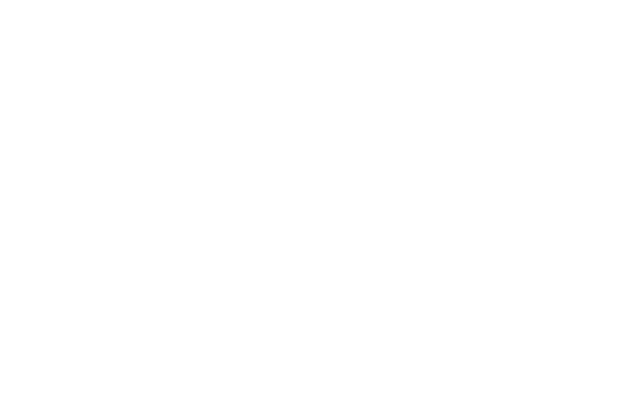
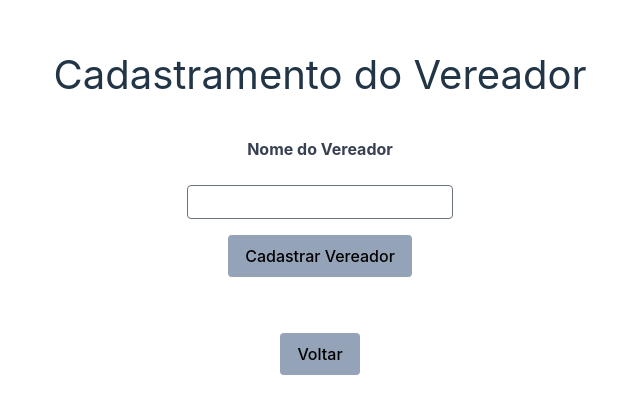
Before and after one commit to jonas-nb/pesquisa, a React (Vite) app: page /cadastro-vereador in a window 1280 px wide. Before the commit this address had no page. Shown: the part 186-600 px from the top of the page, without its empty margins (320-960 px from the left). Built offline with nearby package versions, Linux system fonts and the light colour scheme; what @radix-ui/themes would draw is missing.

Commit message:
Teste de cadastro no cache

```diff
--- a/src/App.jsx
+++ b/src/App.jsx
@@ -7,6 +7,9 @@ import SetorialQuest from "./Components/Questionário/SetorialQuest";
 import VereadorQuest from "./Components/Questionário/VereadorQuest";
 import PrefeitoQuest from "./Components/Questionário/PrefeitoQuest";
 import EndQuest from "./Components/Questionário/EndQuest";
+import CadastroLogradouro from "./Components/Cadastro/CadastroLogradouro";
+import CadastroVereador from "./Components/Cadastro/CadastroVereador";
+import CadastroPrefeito from "./Components/Cadastro/CadastroPrefeito";
 
 const App = () => {
   return (
@@ -17,6 +20,9 @@ const App = () => {
         <Route path="/vereador-quest" element={<VereadorQuest />} />
         <Route path="/prefeito-quest" element={<PrefeitoQuest />} />
         <Route path="/end-quest" element={<EndQuest />} />
+        <Route path="/cadastro-logradouro" element={<CadastroLogradouro />} />
+        <Route path="/cadastro-vereador" element={<CadastroVereador />} />
+        <Route path="/cadastro-prefeito" element={<CadastroPrefeito />} />
       </Routes>
     </div>
   );
--- /dev/null
+++ b/src/Components/Cadastro/CadastroLogradouro.jsx
@@ -0,0 +1,99 @@
+import React, { useState } from "react";
+import { Link, useNavigate } from "react-router-dom";
+import { initializeApp } from "firebase/app";
+import { addDoc, collection, getFirestore } from "firebase/firestore";
+
+// Iniciando Firebase
+const firebaseApp = initializeApp({
+  apiKey: "AIzaSyDlVCzk3svmRDS0MrKnsrvvPcYn4jQ_tjk",
+  authDomain: "pesquisa-f6306.firebaseapp.com",
+  projectId: "pesquisa-f6306",
+});
+
+// Instanciando o Firebase
+const db = getFirestore(firebaseApp);
+
+const CadastroLogradouro = () => {
+  const [endLogradouro, setEndLogradouro] = useState("");
+  const navigate = useNavigate();
+
+  const postLogradouro = async (e) => {
+    e.preventDefault();
+
+    try {
+      // Verifica o valor do campo antes de continuar
+      let respostaSistema = confirm(`Confirmar logradouro: ${endLogradouro}`);
+
+      if (respostaSistema) {
+        // Salvar no cache do dispositivo
+        if ("caches" in window) {
+          const dataToSave = { endereco: endLogradouro };
+          caches.open("pesquisaCache").then((cache) => {
+            cache.put(
+              "/pesquisaData",
+              new Response(JSON.stringify(dataToSave))
+            );
+          });
+        }
+
+        // Adicionar um documento à coleção 'Logradouro' no Firestore
+        await addDoc(collection(db, "Logradouro"), {
+          endereco: endLogradouro,
+        });
+
+        // Limpar o campo depois de enviar
+        setEndLogradouro("");
+        alert("Logradouro cadastrado com sucesso!");
+
+        // Redireciona para a página de logradouro
+        navigate("/setorial-quest");
+      } else {
+        alert("Logradouro não cadastrado");
+        navigate("/cadastro-logradouro");
+      }
+    } catch (error) {
+      console.error("Erro ao cadastrar logradouro: ", error);
+      alert(
+        "Ocorreu um erro ao cadastrar o logradouro. Verifique a conexão de internet."
+      );
+    }
+  };
+
+  const handleChange = (e) => {
+    setEndLogradouro(e.target.value);
+  };
+
+  return (
+    <div className="flex flex-col items-center justify-center gap-10">
+      <h1 className="text-[2.5rem] text-center">Cadastramento do Bairro</h1>
+      <form
+        onSubmit={postLogradouro}
+        className="flex flex-col items-center gap-4"
+      >
+        <label htmlFor="bairro" className="block text-gray-700 font-bold mb-2">
+          Nome do Bairro
+        </label>
+        <input
+          type="text"
+          id="bairro"
+          value={endLogradouro}
+          onChange={handleChange}
+          className="bg-white border border-gray-500 rounded px-2 py-1"
+        />
+        <button
+          type="submit"
+          className="border hover:border-black text-black bg-slate-400 px-4 py-2 rounded"
+        >
+          Cadastrar Bairro
+        </button>
+      </form>
+      <Link to={-1}>
+        <button className="border hover:border-black text-black bg-slate-400 px-4 py-2 rounded mt-4">
+          Voltar
+        </button>
+      </Link>
+    </div>
+  );
+};
+
+export default CadastroLogradouro;
--- /dev/null
+++ b/src/Components/Cadastro/CadastroPrefeito.jsx
@@ -0,0 +1,7 @@
+import React from "react";
+
+const CadastroPrefeito = () => {
+  return <div>CadastroPrefeito</div>;
+};
+
+export default CadastroPrefeito;
--- /dev/null
+++ b/src/Components/Cadastro/CadastroVereador.jsx
@@ -0,0 +1,93 @@
+import React, { useState } from "react";
+import { Link, useNavigate } from "react-router-dom";
+import { initializeApp } from "firebase/app";
+import { addDoc, collection, getFirestore } from "firebase/firestore";
+
+// Iniciando Firebase
+const firebaseApp = initializeApp({
+  apiKey: "AIzaSyDlVCzk3svmRDS0MrKnsrvvPcYn4jQ_tjk",
+  authDomain: "pesquisa-f6306.firebaseapp.com",
+  projectId: "pesquisa-f6306",
+});
+
+// Instanciando o Firebase
+const db = getFirestore(firebaseApp);
+
+const CadastroVereador = () => {
+  const [vereadorNome, setVereadorNome] = useState([]);
+  const navigate = useNavigate();
+
+  const postVereador = async (e) => {
+    e.preventDefault();
+
+    try {
+      //Verifica o valor do campo antes de continuar
+      let respostaSistema = confirm(
+        `Confirmar nome do vereador(a): ${vereadorNome}`
+      );
+
+      if (respostaSistema) {
+        // Adicionar um documento à coleção 'Vereadorouro'
+        await addDoc(collection(db, "Vereadorouro"), {
+          endereco: vereadorNome,
+        });
+
+        // Limpar o campo depois de enviar
+        setVereadorNome("");
+        alert("Vereador cadastrado com sucesso!");
+
+        // Redireciona para a página de Vereadorouro
+        navigate("/vereador-quest");
+      } else {
+        alert("Vereadorouro não cadastrado");
+        navigate("/cadastro-vereador");
+      }
+    } catch (error) {
+      console.error("Erro ao cadastrar Vereadorouro: ", error);
+      alert(
+        "Ocorreu um erro ao cadastrar o Vereadorouro. Verifique a conexão de internet."
+      );
+    }
+  };
+
+  const handleChange = (e) => {
+    setVereadorNome(e.target.value);
+  };
+
+  return (
+    <div className="flex flex-col items-center justify-center gap-10">
+      <h1 className="text-[2.5rem] text-center">Cadastramento do Vereador</h1>
+      <form
+        onSubmit={postVereador}
+        className="flex flex-col items-center gap-4"
+      >
+        <label
+          htmlFor="Vereador"
+          className="block text-gray-700 font-bold mb-2"
+        >
+          Nome do Vereador
+        </label>
+        <input
+          type="text"
+          id="Vereador"
+          value={vereadorNome}
+          onChange={handleChange}
+          className="bg-white border border-gray-500 rounded px-2 py-1"
+        />
+        <button
+          type="submit"
+          className="border hover:border-black text-black bg-slate-400 px-4 py-2 rounded"
+        >
+          Cadastrar Vereador
+        </button>
+      </form>
+      <Link to={-1}>
+        <button className="border hover:border-black text-black bg-slate-400 px-4 py-2 rounded mt-4">
+          Voltar
+        </button>
+      </Link>
+    </div>
+  );
+};
+
+export default CadastroVereador;
--- a/src/Components/Questionário/EndQuest.jsx
+++ b/src/Components/Questionário/EndQuest.jsx
@@ -59,7 +59,7 @@ const EndQuest = () => {
           {vereador}
         </li>
         <li>
-          <span className="font-extrabold">Prefeito Selecionado:</span>{" "}
+          <span className="font-extrabold">Prefeito Selecionado:</span>
           {prefeito}
         </li>
       </ul>
--- a/src/Components/Questionário/SetorialQuest.jsx
+++ b/src/Components/Questionário/SetorialQuest.jsx
@@ -1,14 +1,47 @@
-import React, { useContext } from "react";
+import React, { useContext, useEffect, useState } from "react";
 import { Link } from "react-router-dom";
 import { Mycontext } from "../../Components/Questionário/ContextQuest";
 import { FormControl, InputLabel, MenuItem, Select } from "@mui/material";
+import { initializeApp } from "firebase/app";
+import { collection, getDocs, getFirestore } from "firebase/firestore";
+
+//iniciando firebase
+const firebaseApp = initializeApp({
+  apiKey: "AIzaSyDlVCzk3svmRDS0MrKnsrvvPcYn4jQ_tjk",
+  authDomain: "pesquisa-f6306.firebaseapp.com",
+  projectId: "pesquisa-f6306",
+});
+
+//instanciando o firebase
+const db = getFirestore(firebaseApp);
 
 const SetorialQuest = () => {
   const { bairro, setBairro } = useContext(Mycontext);
+  const [data, setData] = useState([]);
+
+  //guarda a informação e faz op upload para api
 
   const handleChange = (e) => {
     setBairro(e.target.value);
   };
+
+  //percorrendo as informações de logradouro na api para mostrar nas opções do menuItem
+  useEffect(() => {
+    const respostaDoLogradouro = async () => {
+      try {
+        const querySnapshot = await getDocs(collection(db, "Logradouro"));
+        setData(
+          querySnapshot.docs.map((doc) => ({ id: doc.id, ...doc.data() }))
+        );
+      } catch (error) {
+        console.log(error);
+      }
+    };
+
+    //chamada da função
+    respostaDoLogradouro();
+  }, []);
+  const responseEndereco = data.map(({ endereco }) => endereco);
 
   return (
     <div className="flex flex-col items-center justify-center gap-10">
@@ -28,11 +61,18 @@ const SetorialQuest = () => {
             },
           }}
         >
-          <MenuItem value="Bairro1">Bairro 1</MenuItem>
-          <MenuItem value="Bairro2">Bairro 2</MenuItem>
-          <MenuItem value="Bairro3">Bairro 3</MenuItem>
+          {responseEndereco.map((endereco, i) => (
+            <MenuItem value={endereco} key={i}>
+              {endereco}
+            </MenuItem>
+          ))}
         </Select>
       </FormControl>
+      <Link to="/cadastro-logradouro">
+        <button className="border hover:border hover:border-black text-black bg-slate-400">
+          Adcionar um logradouro
+        </button>
+      </Link>
       <div className="flex justify-center gap-10 mt-10">
         <Link to={-1}>
           <button className="border hover:border hover:border-black text-black bg-slate-400">
```
